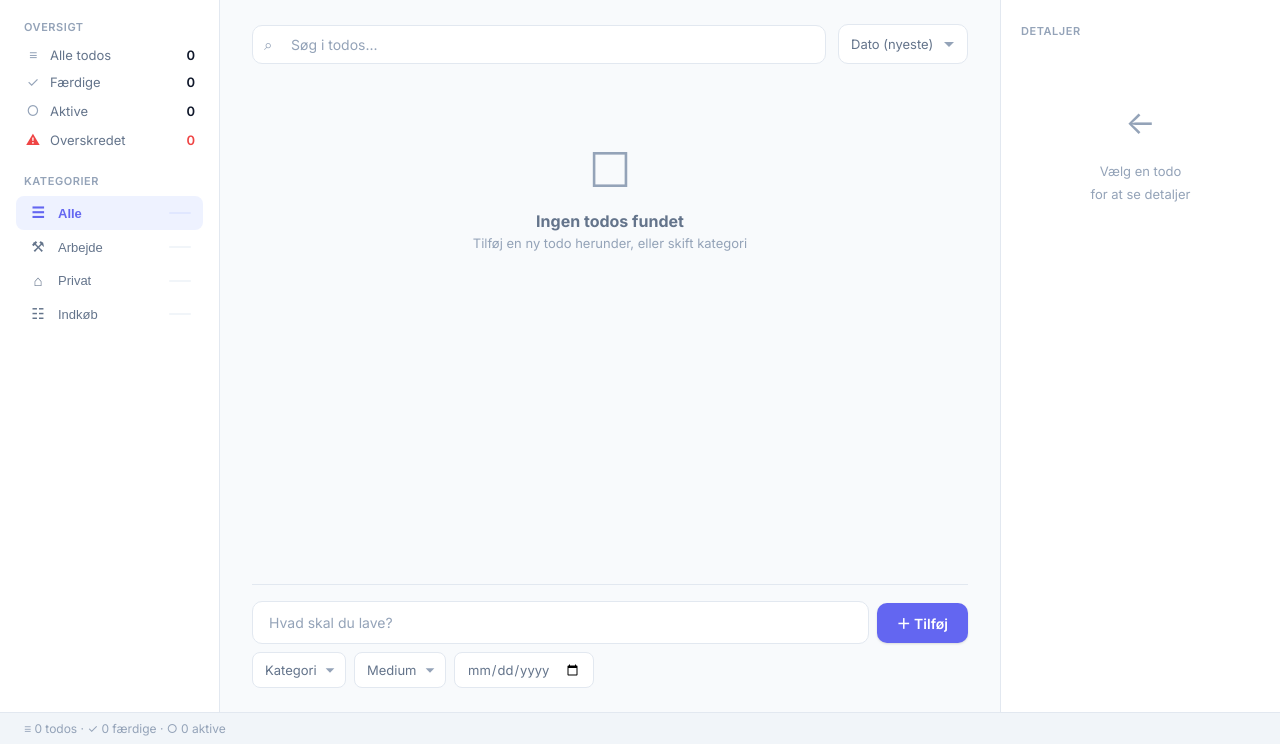
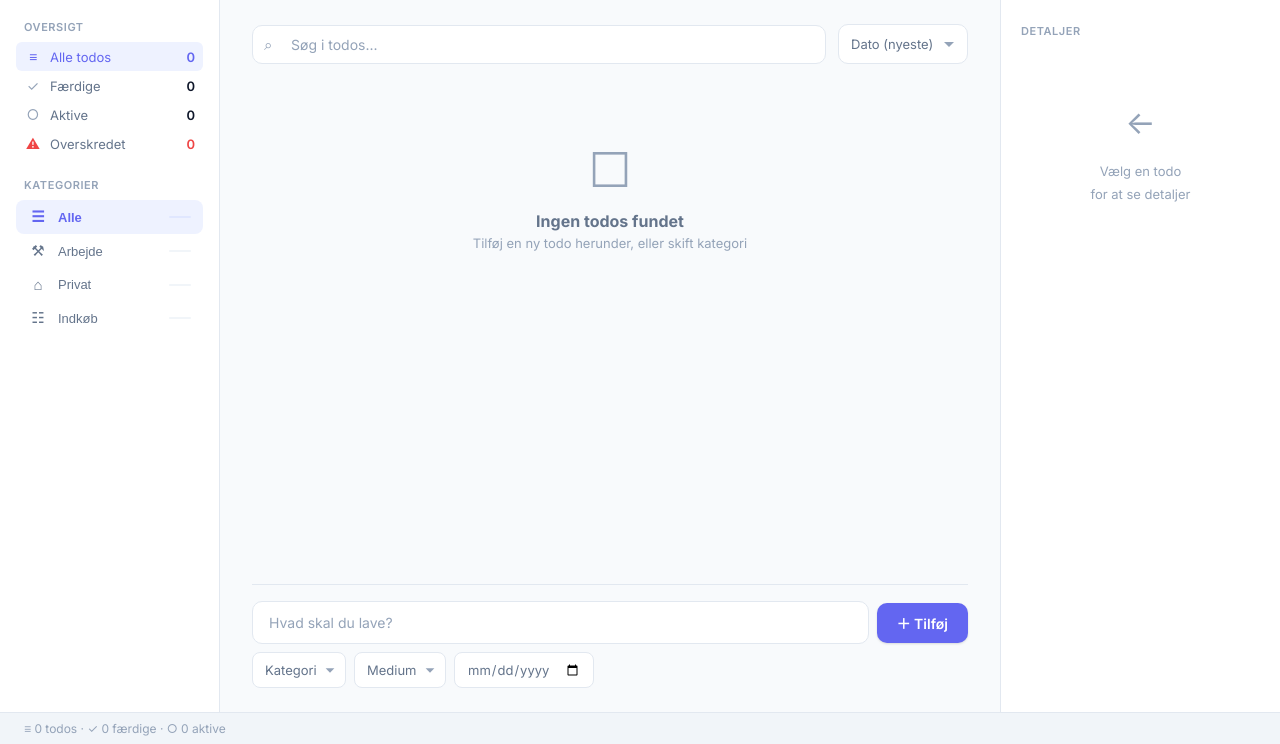
Before and after one commit to Caplo21/todo-app, a Flask app: page / in a window 1280 px wide. Shown: the part 56-800 px from the top of the page. Run offline with Flask 3, Linux system fonts and the light colour scheme; data that the repository does not hold is empty.

Commit message:
Make 'Alle todos' clickable to reset filter
Co-Authored-By: Claude Opus 4.5 <noreply@anthropic.com>

```diff
--- a/templates/index.html
+++ b/templates/index.html
@@ -34,7 +34,7 @@
     <aside class="sidebar">
       <div class="sidebar-section">
         <div class="sidebar-section-title">Oversigt</div>
-        <div class="stat-row"><span class="icon">≡</span> Alle todos  <span class="value" id="stat-total">0</span></div>
+        <div class="stat-row stat-clickable" data-filter="alle" onclick="selectFilter('alle')"><span class="icon">≡</span> Alle todos  <span class="value" id="stat-total">0</span></div>
         <div class="stat-row stat-clickable" data-filter="done"    onclick="selectFilter('done')">   <span class="icon">✓</span> Færdige     <span class="value" id="stat-done">0</span></div>
         <div class="stat-row stat-clickable" data-filter="active"  onclick="selectFilter('active')"> <span class="icon">○</span> Aktive      <span class="value" id="stat-active">0</span></div>
         <div class="stat-row stat-clickable stat-overdue" data-filter="overdue" onclick="selectFilter('overdue')"><span class="icon">⚠</span> Overskredet <span class="value" id="stat-overdue">0</span></div>
```
